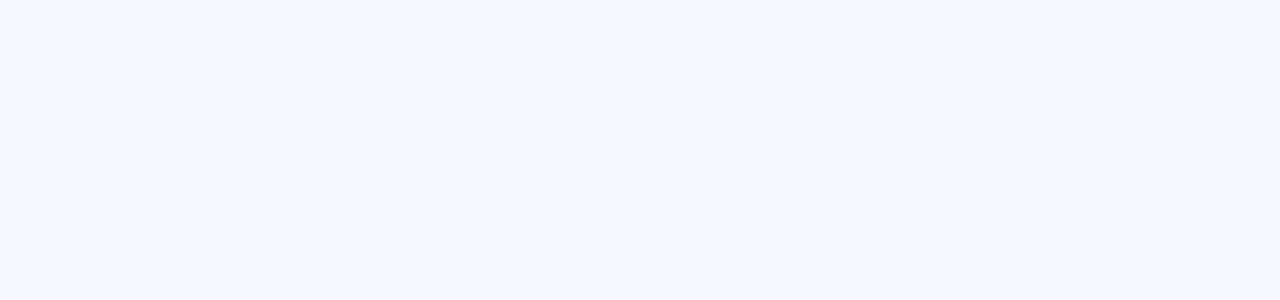
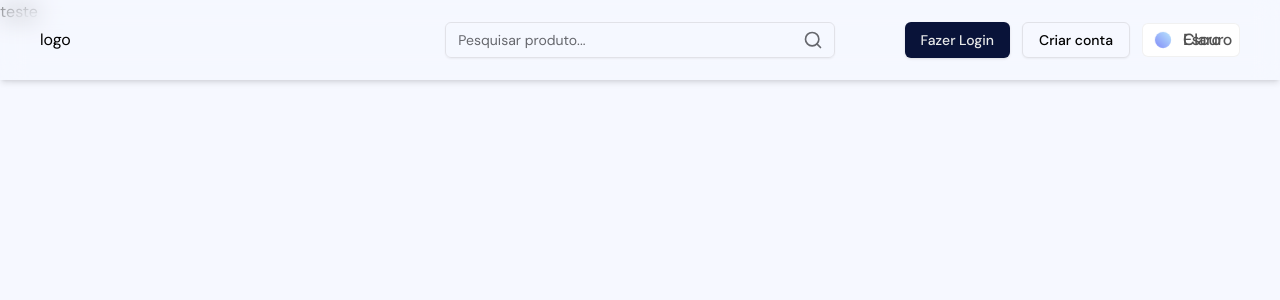
Before and after one commit to freitassdev/argo-frontend, a Next.js app: page / in a window 1280 px wide. Shown: the top 300 px of the page. Built offline with nearby package versions, Linux system fonts and the light colour scheme.

Commit message:
feat: add navbar and theme toggle

```diff
--- a/src/app/globals.css
+++ b/src/app/globals.css
@@ -1,9 +1,9 @@
+@import url('https://fonts.googleapis.com/css2?family=DM+Sans:ital,opsz,wght@0,9..40,100..1000;1,9..40,100..1000&display=swap');
 @tailwind base;
 @tailwind components;
 @tailwind utilities;
-
 body {
-  font-family: Arial, Helvetica, sans-serif;
+  font-family: "DM Sans", sans-serif;
 }
 
 @layer base {
--- a/src/app/layout.tsx
+++ b/src/app/layout.tsx
@@ -1,18 +1,7 @@
 import type { Metadata } from "next";
-import localFont from "next/font/local";
 import "./globals.css";
 import { ThemeProvider } from "@/providers/theme.provider";
 
-const geistSans = localFont({
-  src: "./fonts/GeistVF.woff",
-  variable: "--font-geist-sans",
-  weight: "100 900",
-});
-const geistMono = localFont({
-  src: "./fonts/GeistMonoVF.woff",
-  variable: "--font-geist-mono",
-  weight: "100 900",
-});
 
 export const metadata: Metadata = {
   title: "Create Next App",
@@ -27,7 +16,7 @@ export default function RootLayout({
   return (
     <html lang="en">
       <body
-        className={`${geistSans.variable} ${geistMono.variable} bg-background antialiased`}
+        className={`bg-background antialiased`}
       >
         <ThemeProvider>
           {children}
--- a/src/app/page.tsx
+++ b/src/app/page.tsx
@@ -1,9 +1,10 @@
 import Image from "next/image";
-
+import Navbar from "@/components/shared/navbar/navbar";
 export default function Home() {
   return (
     <div className="">
-
+      <Navbar />
+      teste
     </div>
   );
 }
--- /dev/null
+++ b/src/components/shared/navbar/navbar.tsx
@@ -0,0 +1,22 @@
+import { Button } from "@/components/ui/button";
+import { Input } from "@/components/ui/input";
+import { Search } from "lucide-react"
+import { ThemeToggle } from "@/components/shared/theme-toggle/theme-toggle";
+export default function Navbar() {
+    return (
+        <div className="px-10 gap-4 w-full flex flex-row justify-between items-center h-20 absolute bg-background/40 backdrop-blur-md shadow-md">
+            <div className="flex flex-row items-center w-full">
+                logo
+            </div>
+            <div className="relative w-full">
+                <Input placeholder="Pesquisar produto..." className="max-w-[500px]" />
+                <Search className="text-muted-foreground absolute top-1/2 right-3 w-5 h-5 -translate-y-1/2" />
+            </div>
+            <div className="flex flex-row items-center gap-3 w-full justify-end">
+                <Button className="bg-primary">Fazer Login</Button>
+                <Button variant="outline">Criar conta</Button>
+                <ThemeToggle />
+            </div>
+        </div>
+    )
+}
--- /dev/null
+++ b/src/components/shared/theme-toggle/theme-toggle.tsx
@@ -0,0 +1,63 @@
+"use client";
+
+import React from "react";
+import { cn } from "@/lib/utils";
+import { useTheme } from "next-themes";
+
+export const ThemeToggle = () => {
+    const { theme, setTheme } = useTheme()
+    return (
+        <button
+            className="group relative inline-flex items-center gap-2 overflow-hidden rounded-md border border-neutral-500/10 bg-white px-2 py-1 font-medium text-neutral-600 tracking-tight hover:bg-neutral-100 dark:bg-neutral-800 dark:text-neutral-300 dark:hover:bg-neutral-700"
+            onClick={() => setTheme((prev) => (prev === "light" ? "dark" : "light"))}
+            type="button"
+        >
+            <span
+                className={cn(
+                    "relative size-6 scale-75 rounded-full bg-gradient-to-tr",
+                )}
+            >
+                <span
+                    className={cn(
+                        "absolute top-0 left-0 z-10 h-full w-full transform-gpu rounded-full bg-gradient-to-tr from-indigo-400 to-sky-200 transition-color duration-500",
+                        theme === "dark" ? "scale-100" : "scale-90",
+                    )}
+                />
+                <span
+                    className={cn(
+                        "absolute top-0 left-0 z-10 h-full w-full transform-gpu rounded-full bg-gradient-to-tr from-rose-400 to-amber-300 transition-color duration-500 dark:from-rose-600 dark:to-amber-600",
+                        theme === "light" ? "opacity-100" : "opacity-0",
+                    )}
+                />
+                <span
+                    className={cn(
+                        "absolute top-0 right-0 z-20 size-4 origin-top-right transform-gpu rounded-full bg-white transition-transform duration-500 group-hover:bg-neutral-100 dark:bg-neutral-800 group-hover:dark:bg-neutral-700",
+                        theme === "dark" ? "scale-100" : "scale-0",
+                    )}
+                />
+            </span>
+            <span className="relative h-6 w-12">
+                <span
+                    className={cn(
+                        "absolute top-0 left-0 transition-all duration-1000",
+                        theme === "light"
+                            ? "-translate-y-4 opacity-0 blur-lg"
+                            : "translate-y-0 opacity-100 blur-0",
+                    )}
+                >
+                    Escuro
+                </span>
+                <span
+                    className={cn(
+                        "absolute top-0 left-0 transition-all duration-1000",
+                        theme === "dark"
+                            ? "translate-y-4 opacity-0 blur-lg"
+                            : "translate-y-0 opacity-100 blur-0",
+                    )}
+                >
+                    Claro
+                </span>
+            </span>
+        </button>
+    );
+};
```
